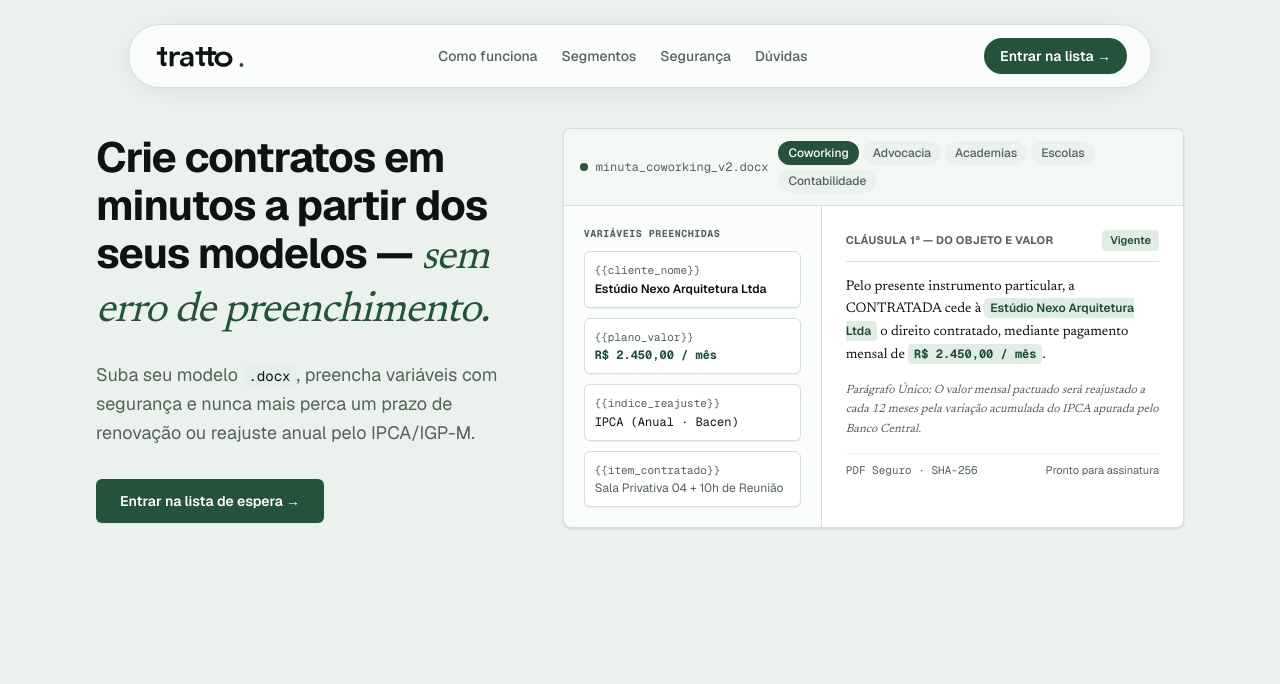
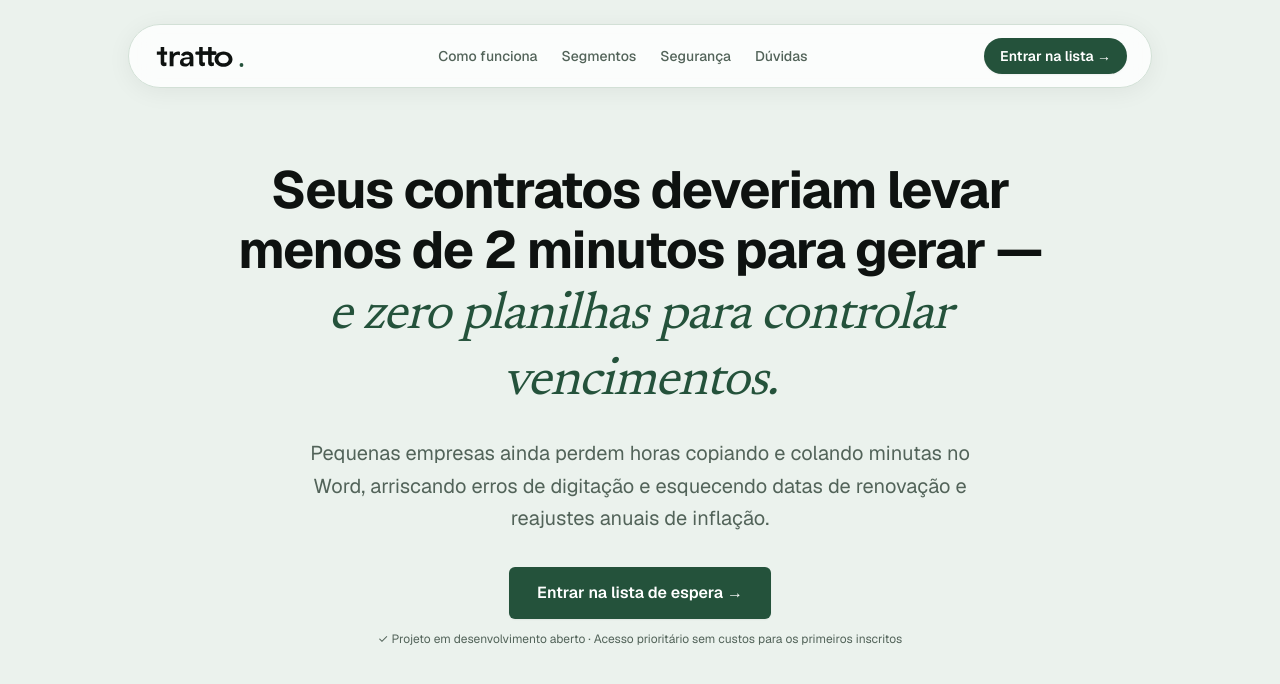
Before and after one commit to brtorresdel/tratto-landing-page, a Next.js app: page / in a window 1280 px wide. Shown: the top 684 px of the page. Built offline with nearby package versions, Linux system fonts and the light colour scheme.

Commit message:
feat(hero): adotar headline de manifesto centrada no problema e remover simulador precoce da hero

```diff
--- a/specs/0001-setup-fundacao-landing-page.md
+++ b/specs/0001-setup-fundacao-landing-page.md
@@ -14,10 +14,11 @@ Configurar a infraestrutura inicial do projeto Next.js 15 com Tailwind CSS v4, d
 - Setup do Next.js 15 (App Router), TypeScript em modo `strict`, Tailwind CSS v4 e Vitest para testes automatizados.
 - Configuração das variáveis semânticas CSS do *Sage Paper* no `globals.css` (canvas `#EBF2ED`, nanquim `#0E1210`, floresta `#24523B`, bordas `#D2E0D6`) e fontes `Geist`, `Geist Mono` (`tabular-nums`) e `Newsreader`.
 - Componente de Navbar com o logotipo oficial `tratto` ([`public/logo.svg`](../public/logo.svg)) e link/botão para a lista de espera.
-- Hero Section em Split Layout (Decisão 1 do documento de curadoria):
-  - Coluna esquerda: Headline com destaque editorial em `Newsreader`, subtítulo e botão direto de chamada para a lista de espera.
-  - Coluna direita: Card interativo da "Minuta Viva", simulando um contrato real com marcadores `{{ }}` e pílulas no topo para alternar entre os 5 segmentos iniciais (*Coworking, Advocacia, Academias, Escolas, Contabilidade*).
-- Dicionário tipado de dados para os 5 segmentos iniciais na Minuta Viva.
+- Hero Section em Layout Editorial Centrado (Manifesto Focado no Problema):
+  - Headline de alto impacto: *"Seus contratos deveriam levar menos de 2 minutos para gerar — e zero planilhas para controlar vencimentos."* com destaque itálico em `Newsreader`.
+  - Subtítulo empático expondo as dores reais (trabalho manual no Word, erros e reajustes anuais perdidos) e apresentando a proposta do Tratto.
+  - Botão de ação direta para a lista de espera.
+- Dicionário tipado de dados para os 5 segmentos iniciais na Minuta Viva (preservado para a demonstração da solução nas próximas seções).
 
 **Não inclui (ficará para as próximas specs):**
 - O fluxo completo de formulário em 2 etapas com gravação de lead no banco/API (Spec 0002).
@@ -28,14 +29,13 @@ Configurar a infraestrutura inicial do projeto Next.js 15 com Tailwind CSS v4, d
 ## Requisitos
 
 - **R1. Identidade Visual Sage Paper:** Toda a página deve obedecer às cores e contrastes do Doc 21, com fundo `#EBF2ED` contínuo, cartões brancos com bordas finas de 1px `#D2E0D6` e zero efeitos de IA (sem gradientes neon, sem cantos `rounded-3xl`).
-- **R2. Tipografia Editorial:** Utilizar `Geist Sans` para o texto base e botões, `Geist Mono` com números tabulares (`tnum`) para valores e variáveis, e `Newsreader` (itálico) para os destaques e o texto do contrato.
-- **R3. Minuta Viva Interativa:** Ao clicar nas pílulas de segmento (*Coworking*, *Advocacia*, *Academias*, *Escolas*, *Contabilidade*), o texto da cláusula e as variáveis correspondentes no card da minuta devem mudar instantaneamente sem recarregar a página.
-- **R4. Acessibilidade:** Navbar e Hero devem possuir marcação semântica adequada (`<header>`, `<main>`, `<h1>`, `role="tab"` / `role="tablist"` para as pílulas).
+- **R2. Tipografia Editorial:** Utilizar `Geist Sans` para o texto base e botões, `Geist Mono` com números tabulares (`tnum`) para valores e variáveis, e `Newsreader` (itálico) para os destaques.
+- **R3. Acessibilidade:** Navbar e Hero devem possuir marcação semântica adequada (`<header>`, `<main>`, `<h1>`).
 
 ## Critérios de Aceitação
 
 - **CA1.** A Navbar deve renderizar o logotipo do Tratto com link para a home e o botão de ação para a lista de espera.
-- **CA2.** A Hero Section deve renderizar o título principal, o subtítulo e o botão de chamada direta para a lista de espera.
+- **CA2.** A Hero Section deve renderizar a headline do manifesto (*"Seus contratos deveriam levar menos de 2 minutos para gerar — e zero planilhas para controlar vencimentos."*), o subtítulo do problema e o botão de chamada para a lista de espera.
 - **CA3.** Por padrão, o segmento inicial selecionado na Minuta Viva deve ser "Coworking", exibindo a variável `{{cliente_nome}}` como "Estúdio Nexo Arquitetura Ltda" e o valor `R$ 2.450,00 / mês`.
 - **CA4.** Ao selecionar o segmento "Advocacia", a Minuta Viva deve atualizar para exibir o cliente e objeto de advocacia (ex: honorários / partido mensal).
 - **CA5.** Ao selecionar "Academias", "Escolas" ou "Contabilidade", os textos e variáveis da Minuta Viva devem refletir os respectivos segmentos de acordo com o dicionário tipado.
--- a/src/components/hero.tsx
+++ b/src/components/hero.tsx
@@ -1,46 +1,37 @@
 "use client";
 
 import React from "react";
-import { LiveDocumentCard } from "@/components/live-document-card";
 
 export function Hero() {
   return (
-    <section className="relative overflow-hidden pt-24 pb-12 sm:pt-32 sm:pb-20">
-      <div className="mx-auto max-w-6xl px-4 sm:px-8">
-        <div className="grid grid-cols-1 items-center gap-12 lg:grid-cols-12 lg:gap-8">
-          {/* Coluna Esquerda: Proposta de Valor Editorial */}
-          <div className="space-y-6 lg:col-span-5">
-            <h1 className="text-3xl font-bold tracking-tight text-[#0E1210] sm:text-4xl lg:text-[42px] lg:leading-[1.15]">
-              Crie contratos em minutos a partir dos seus modelos —{" "}
+    <section className="relative overflow-hidden pt-28 pb-16 sm:pt-40 sm:pb-24">
+      <div className="mx-auto max-w-4xl px-4 text-center sm:px-8">
+        {/* Headline Manifesto Focada no Problema */}
+        <h1 className="text-3xl font-bold tracking-tight text-[#0E1210] sm:text-5xl sm:leading-[1.15] lg:text-[52px]">
+          Seus contratos deveriam levar menos de 2 minutos para gerar —{" "}
           <span className="font-serif italic font-normal text-[#24523B]">
-                sem erro de preenchimento.
+            e zero planilhas para controlar vencimentos.
           </span>
         </h1>
 
-            <p className="text-base leading-relaxed text-[#526359] sm:text-lg">
-              Suba seu modelo{" "}
-              <code className="rounded bg-[#E3EFE8] px-1.5 py-0.5 font-mono text-sm text-[#0E1210]">
-                .docx
-              </code>
-              , preencha variáveis com segurança e nunca mais perca um prazo de renovação ou reajuste anual pelo IPCA/IGP-M.
+        {/* Subtítulo Empático com a Dor do Visitante */}
+        <p className="mx-auto mt-6 max-w-2xl text-base leading-relaxed text-[#526359] sm:text-xl">
+          Pequenas empresas ainda perdem horas copiando e colando minutas no Word, arriscando erros de digitação e esquecendo datas de renovação e reajustes anuais de inflação.
         </p>
 
-            {/* Ação Principal: Direcionamento para a Lista de Espera */}
-            <div className="pt-2">
+        {/* Chamada para a Lista de Espera */}
+        <div className="mt-8 flex flex-col items-center justify-center gap-3 sm:flex-row">
           <a
             href="#lista-de-espera"
-                className="inline-flex items-center justify-center rounded-md bg-[#24523B] px-6 py-3 text-sm font-semibold text-white shadow-xs transition hover:bg-[#1E4D35] active:scale-[0.98]"
+            className="inline-flex items-center justify-center rounded-md bg-[#24523B] px-7 py-3.5 text-sm font-semibold text-white shadow-xs transition hover:bg-[#1E4D35] active:scale-[0.98] sm:text-base"
           >
             Entrar na lista de espera →
           </a>
         </div>
-          </div>
 
-          {/* Coluna Direita: O Artefato da Minuta Viva */}
-          <div className="lg:col-span-7">
-            <LiveDocumentCard />
-          </div>
-        </div>
+        <p className="mt-3 text-xs text-[#526359]">
+          ✓ Projeto em desenvolvimento aberto · Acesso prioritário sem custos para os primeiros inscritos
+        </p>
       </div>
     </section>
   );
```
Also changed, not shown: 1 other file (tests, documents, lock files or other folders). Lines whose indentation alone changed are shown as unchanged.
